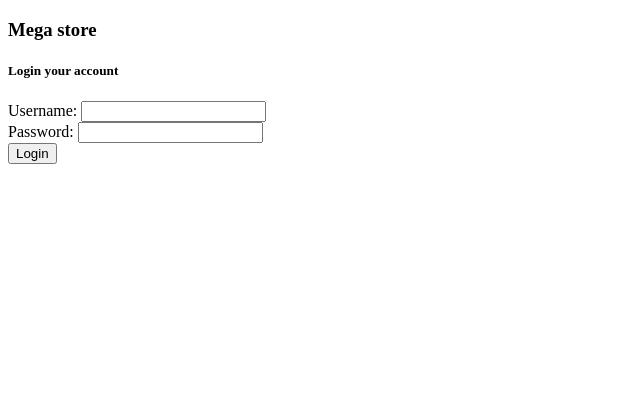
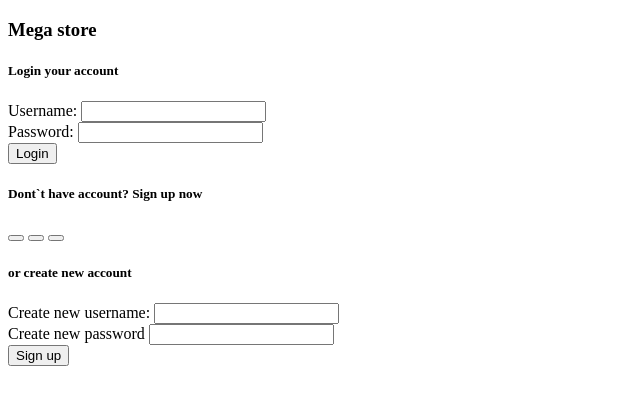
Before and after one commit to Jaeyy166/login-page, a plain HTML site: page index.html in a window 1280 px wide. Shown: the whole page, without its empty margins (0-640 px from the left). Drawn offline with Linux system fonts and the light colour scheme.

Commit message:
addded bit more html content

```diff
--- a/index.html
+++ b/index.html
@@ -19,7 +19,7 @@
         <h5>Login your account </h5>
       </div>
       <!-- login area-->
-      <section>
+      <section class="login-container">
         <form>
           <!-- username area-->
           <div>
@@ -38,8 +38,40 @@
         </form>
       </section>
 
-      <section>
+      <section class="signup-container">
+        <div>
+          <h5>Dont`t have account? Sign up now</h5>
+        </div>
 
+        <div>
+          <form>
+            <div class="createUsing-buttons">
+              <button type="button"></button>
+              <button type="button"></button>
+              <button type="button"></button>
+            </div>
+          </form>
+        </div>
+
+        <h5>or create new account</h5>
+
+        <div>
+          <form>
+            <div>
+              <label for="username">Create new username:</label>
+              <input type="text" name="username" required/>
+            </div>
+
+            <div>
+              <label for="password">Create new password</label>
+              <input type="text" name="password" required/>
+            </div>
+
+            <div>
+              <button type="submit">Sign up</button>
+            </div>
+          </form>
+        </div>
       </section>
     </main>
 
```
